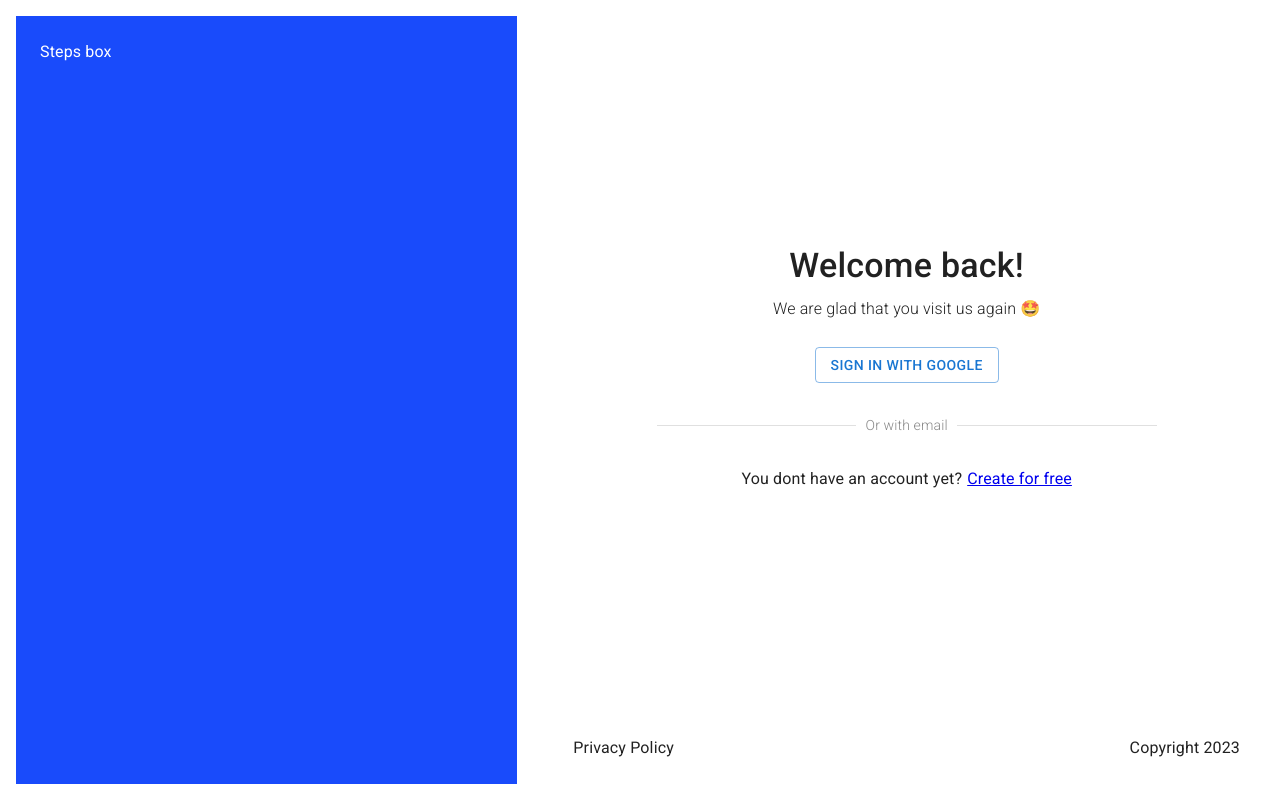
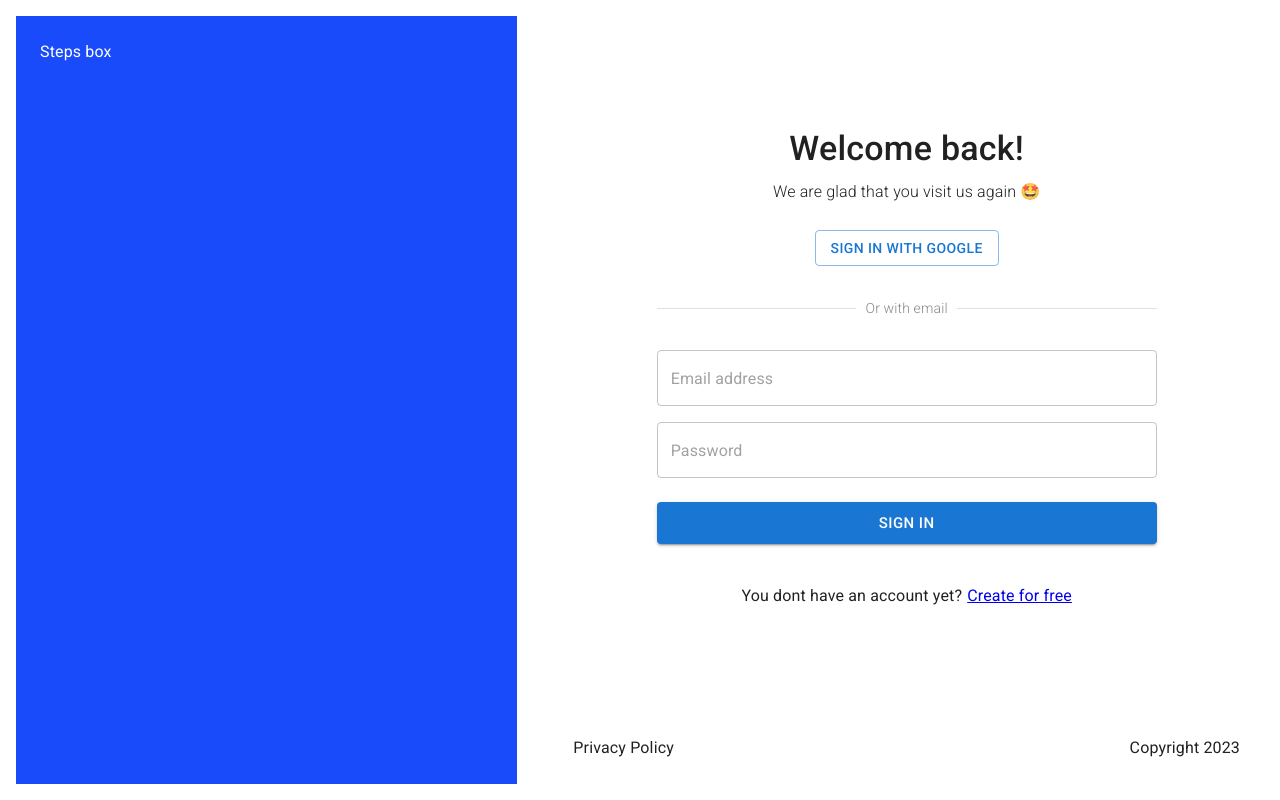
Before and after one commit to novvac/MERN-wallet, a React (Create React App) app in the folder client/: page /auth in a window 1280 px wide. Built offline with nearby package versions, Linux system fonts and the light colour scheme.

Commit message:
feat: Create basic FormControl component

```diff
--- /dev/null
+++ b/client/src/components/form-control.tsx
@@ -0,0 +1,64 @@
+import React from 'react';
+import { SubmitHandler, Controller, useForm } from 'react-hook-form';
+import { Button, Grid } from '@mui/material';
+
+type PropsI = {
+    items: any[];
+    submitText?: string;
+}
+
+export default function FormControl(props: PropsI) {
+    const { control, handleSubmit } = useForm();
+
+    const onSubmit: SubmitHandler<any> = data => {
+        console.log(data);
+    }
+
+    const Item = ({itemProps, ...item}: any) => {
+        return (
+            <Controller
+                control={control}
+                name={item.name}
+                rules={item.rules}
+                render={({ field, formState: { errors } }) => {
+                    return (
+                        React.createElement(item.type, {
+                            ...itemProps,
+                            ...field,
+                            fullWidth: true,
+                            required: item.rules?.required,
+                            helperText: errors?.[item.name]?.message,
+                            error: errors?.[item.name]
+                        })
+                    )
+                }}
+            />
+        )
+    }
+
+    const GridItems = props.items.map(({gridProps, ...data}: any) => {
+        return (
+            <Grid item {...gridProps}>
+                {Item(data)}
+            </Grid>
+        )
+    })
+
+    return (
+        <form onSubmit={handleSubmit(onSubmit)}>
+            <Grid container spacing={2}>
+                {GridItems}
+            </Grid>
+
+            <Button
+                type="submit"
+                variant='contained'
+                size='large'
+                fullWidth
+                sx={{ mt: 3 }}
+            >
+                {props.submitText ?? 'Submit'}
+            </Button>
+        </form>
+    )
+}
--- a/client/src/pages/auth/login.tsx
+++ b/client/src/pages/auth/login.tsx
@@ -1,9 +1,36 @@
-import { Typography } from '@mui/material';
+import { Typography, TextField, Grid } from '@mui/material';
 import { Link } from 'react-router-dom';
+import { Controller, useForm } from 'react-hook-form';
 
 import AuthHeader from '../../components/partial/auth-header';
+import FormControl from '../../components/form-control';
+import { useEffect } from 'react';
 
 export default function LoginPage() {
+    const { control, formState: { errors }, handleSubmit } = useForm({
+        defaultValues: {
+            firstName: ''
+        }
+    });
+
+    const formInputs = [{
+        name: 'email',
+        type: TextField,
+        gridProps: { xs: 12 },
+        itemProps: {
+            placeholder: 'Email address',
+            type: 'email'
+        }
+    }, {
+        name: 'password',
+        type: TextField,
+        gridProps: { xs: 12 },
+        itemProps: {
+            placeholder: 'Password',
+            type: 'password'
+        }
+    }]
+
     return (
         <>
             <AuthHeader
@@ -11,12 +38,15 @@ export default function LoginPage() {
                 subtitle="We are glad that you visit us again 🤩"
             />
 
+            <FormControl items={formInputs} submitText="Sign In" />
+
             <Typography
                 variant="body1"
                 display="flex"
                 alignItems="center"
                 justifyContent="center"
                 gap="5px"
+                sx={{ mt: 5}}
             >
                 You dont have an account yet?
                 <Link to="register">Create for free</Link>
```
